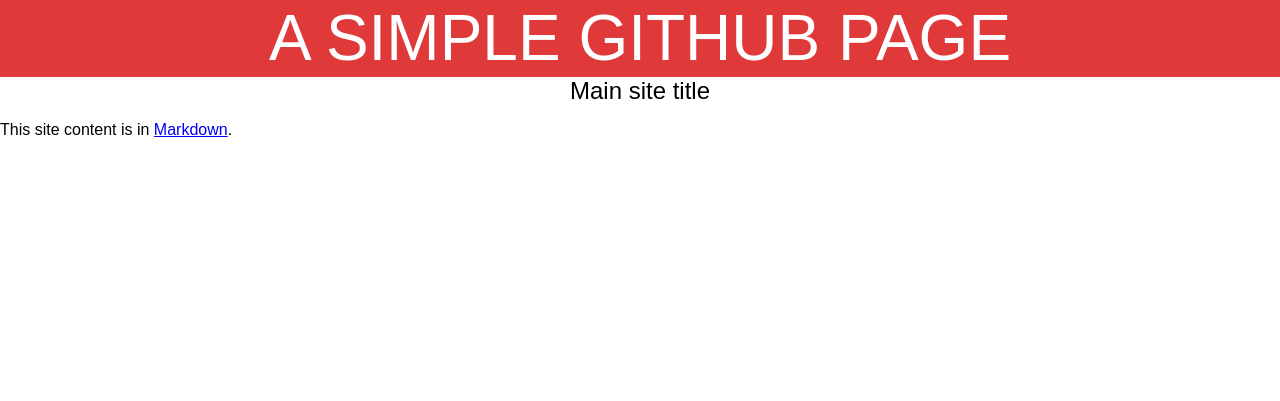
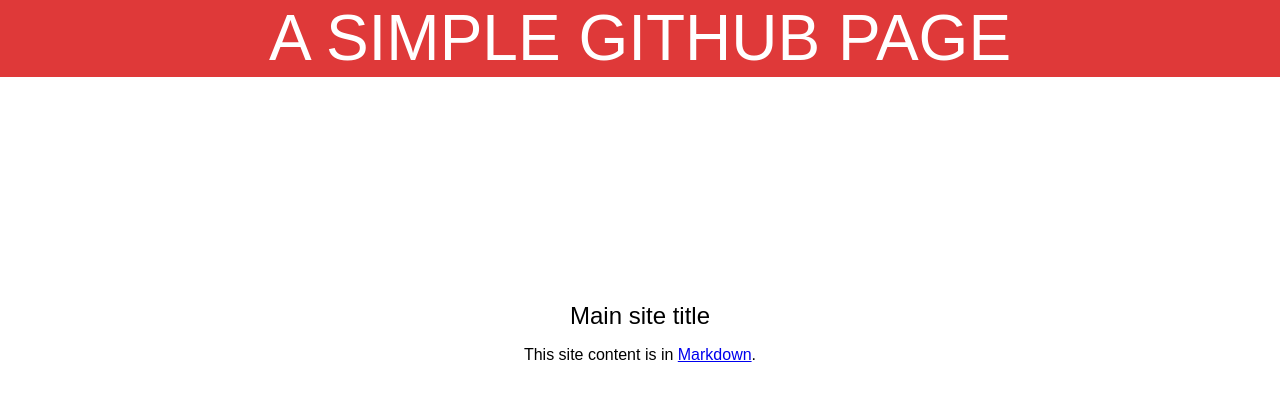
Before and after one commit to RocketFever22/jekyllpage, a Jekyll site: the page built from index.md, in a window 1280 px wide. Shown: the top 401 px of the page. Built offline with Jekyll 4.4.1, drawn with Linux system fonts in a browser that asks for light colours.

Commit message:
Added 404 and some styles

```diff
--- a/_sass/base.scss
+++ b/_sass/base.scss
@@ -16,3 +16,10 @@
     line-height:6vw;
     font-size:5vw;
 }
+
+.margin-bottom{
+    margin-bottom: 25vh;
+}
+.center-align{
+    text-align:center;
+}
--- a/index.md
+++ b/index.md
@@ -3,10 +3,12 @@
 layout: default
 ---
 
+{: .margin-bottom }
 # {{ site.name }}
+
 ## {{ page.title }}
 
-
+{: .center-align }
 This site content is in [Markdown](https://github.com/adam-p/markdown-here/wiki/Markdown-Cheatsheet){:target="_blank"}.
 
 <!-- Tambien hay html tags en Markdown -->
```
Also changed, not shown: 404.md (added, +7 -0 lines), _includes/index.md (added, +1 -0 lines), 3 other files.
